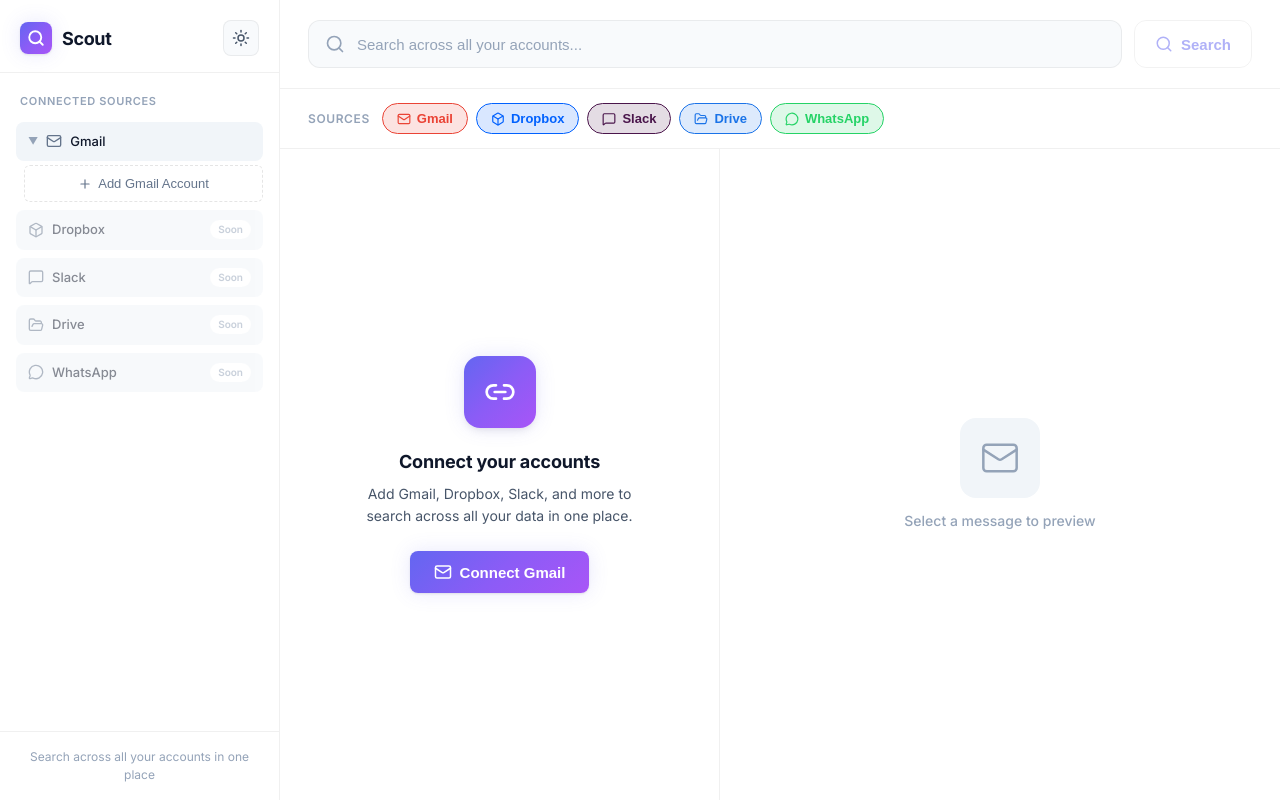
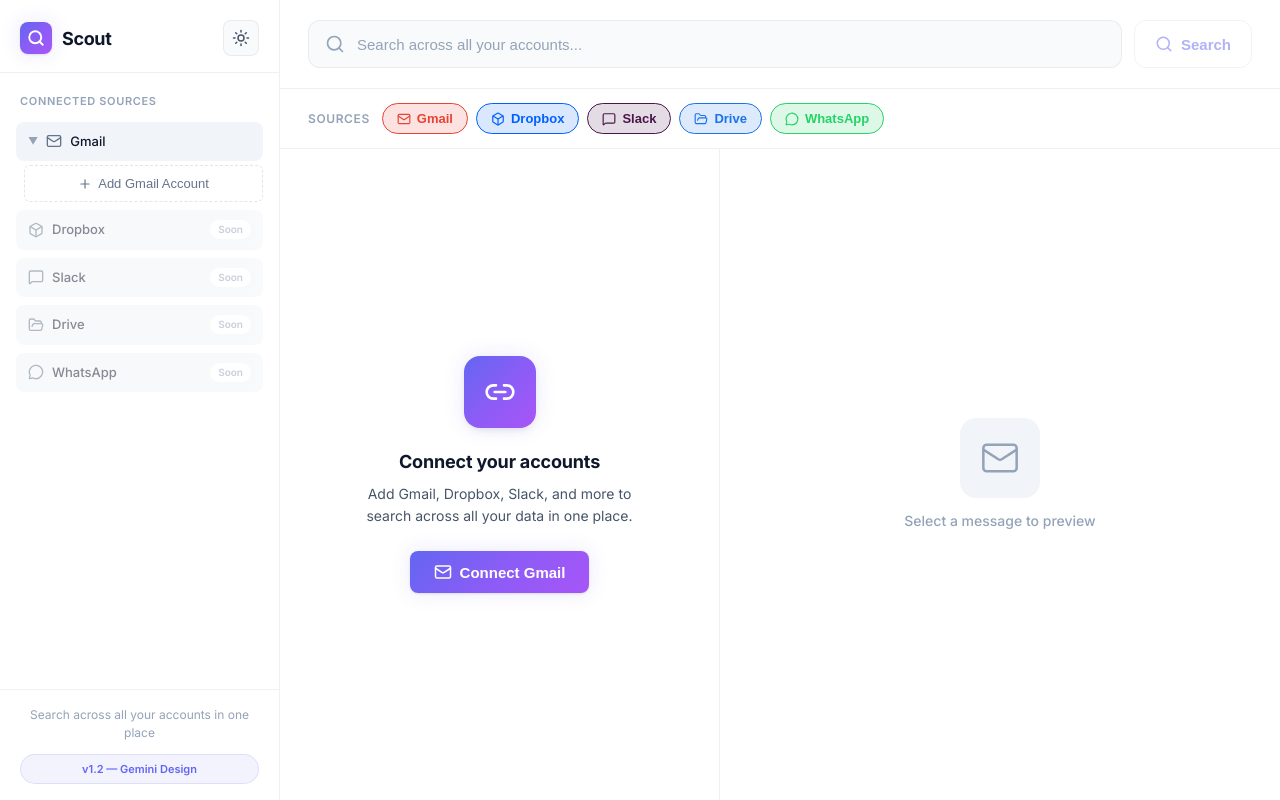
Before and after one commit to worldcash1/scout, a React (Vite) app: page / in a window 1280 px wide. Built offline with nearby package versions, Linux system fonts and the light colour scheme.

Commit message:
Add version badge (v1.2) to track design iterations

```diff
--- a/src/App.css
+++ b/src/App.css
@@ -401,6 +401,18 @@
   color: var(--text-muted);
   text-align: center;
   line-height: 1.5;
+}
+
+.version-badge {
+  margin-top: 12px;
+  padding: 6px 12px;
+  background: var(--accent-subtle);
+  color: var(--accent);
+  font-size: 11px;
+  font-weight: 600;
+  border-radius: var(--radius-full);
+  text-align: center;
+  border: 1px solid var(--accent-muted);
 }
 
 /* ================================
--- a/src/App.tsx
+++ b/src/App.tsx
@@ -391,6 +391,7 @@
           <div className="sidebar-footer-text">
             Search across all your accounts in one place
           </div>
+          <div className="version-badge">v1.2 — Gemini Design</div>
         </div>
       </aside>
 
```
